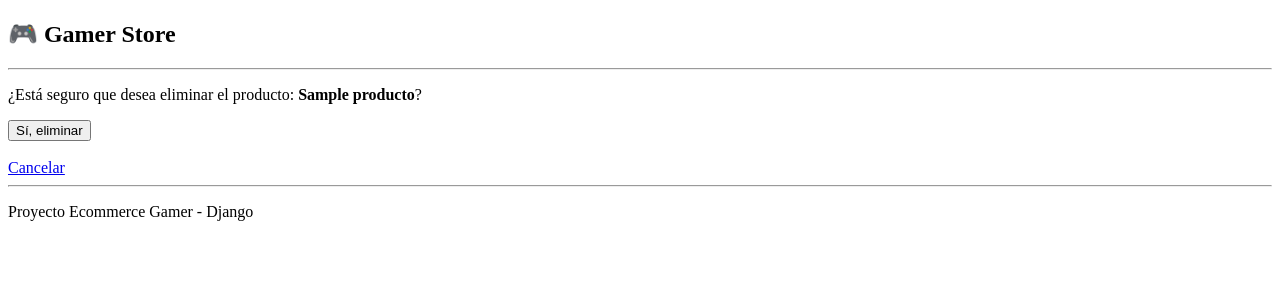
After one commit to JCarvajalLab/Modulo-7-E-commerce-CRUD, a Django app: page /productos/eliminar/1/ in a window 1280 px wide. The commit adds this page. Shown: the top 300 px of the page. Run offline with Django 5.2, Linux system fonts and the light colour scheme; tables that the repository leaves empty hold one stand-in row (values such as "Sample post").

Commit message:
feat: Se implementa la función de eliminar productos

```diff
--- /dev/null
+++ b/productos/templates/productos/eliminar_producto.html
@@ -0,0 +1,13 @@
+{% extends "base.html" %}
+{% block title %}Elimar producto{% endblock title %}
+{% block custom_styles %}{% endblock custom_styles %}
+{% block content %}
+<p>¿Está seguro que desea eliminar el producto:<strong> {{ producto.nombre }}</strong>?</p>
+
+<form method="POST">
+    {% csrf_token %}
+    <button type="submit">Sí, eliminar</button>
+</form>
+<br>
+<a href="{% url 'lista_productos' %}">Cancelar</a>
+{% endblock content %}
--- a/productos/templates/productos/lista_productos.html
+++ b/productos/templates/productos/lista_productos.html
@@ -28,7 +28,7 @@
             <td>${{ producto.precio }}</td>
             <td>{{ producto.stock }}</td>
             <td>
-                <a href="{% url 'editar_producto' producto.id %}">Editar</a>|<a href="#">Eliminar</a>
+                <a href="{% url 'editar_producto' producto.id %}">Editar</a>|<a href="{% url 'eliminar_producto' producto.id %}">Eliminar</a>
             </td>
         </tr>
         {% empty %}
--- a/productos/urls.py
+++ b/productos/urls.py
@@ -4,5 +4,6 @@ from . import views
 urlpatterns = [
     path('', views.lista_productos, name='lista_productos'),
     path('crear/', views.crear_producto, name='crear_producto'),
-    path('editar/<int:id>/', views.editar_producto, name='editar_producto')
+    path('editar/<int:id>/', views.editar_producto, name='editar_producto'),
+    path('eliminar/<int:id>/', views.eliminar_producto, name='eliminar_producto')
 ]
--- a/productos/views.py
+++ b/productos/views.py
@@ -31,3 +31,11 @@ def editar_producto(request, id):
         form = ProductoForms(instance=producto)
         context = { 'form': form, 'producto': producto}
         return render(request, 'productos/editar_producto.html', context)
+
+def eliminar_producto(request, id):
+    producto = get_object_or_404(Producto, id= id)
+    if request.method == 'POST':
+        producto.delete()
+        return redirect('lista_productos')
+    context = {'producto': producto}
+    return render(request, 'productos/eliminar_producto.html', context)
```
